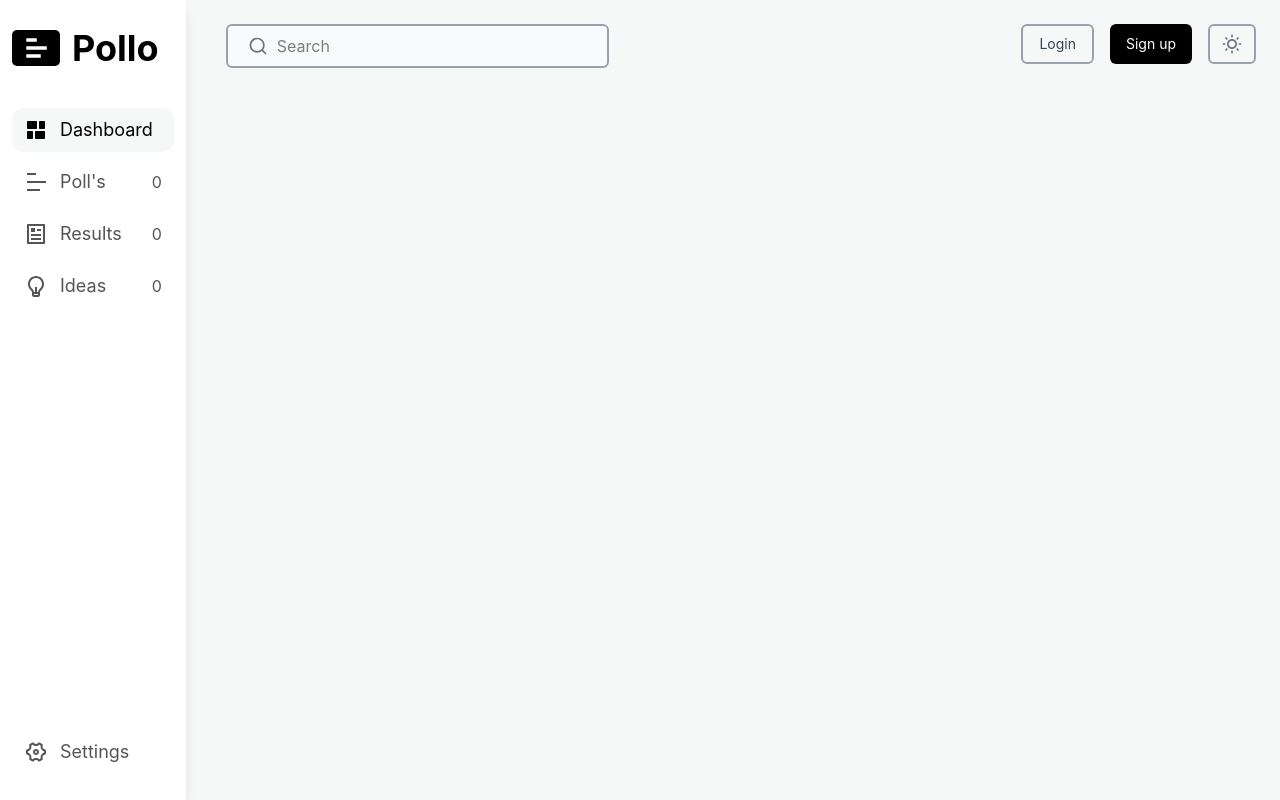
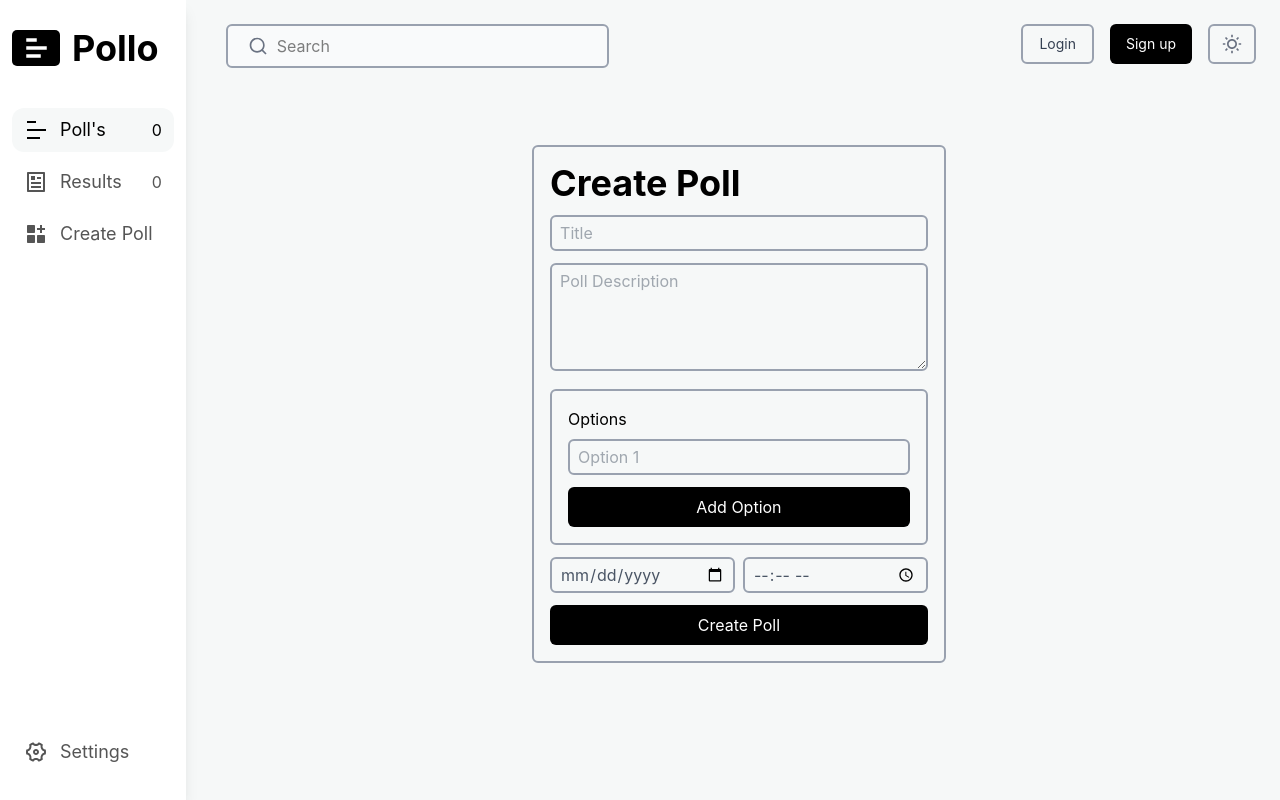
Before and after one commit to Faizan-Py-314/Pollo, a React app in the folder frontend/: page /createpoll in a window 1280 px wide. Built offline with nearby package versions, Linux system fonts and the light colour scheme; the HTML template or start-up script is replaced by a standard one.

Commit message:
Create CreatePoll page in frontend

```diff
--- a/frontend/src/App.jsx
+++ b/frontend/src/App.jsx
@@ -9,6 +9,7 @@ import PollPage from './pages/PollPage'
 import ResultPage from './pages/ResultPage'
 import RegisterPage from './pages/RegisterPage'
 import LoginPage from './pages/LoginPage'
+import CreatePollPage from './pages/CreatePollPage'
 
 
 function App() {
@@ -25,6 +26,7 @@ function App() {
               <Route path='/poll' element={<PollListPage />} />
               <Route path='/poll/:id' element={<PollPage />} />
               <Route path='/result' element={<ResultPage />} />
+              <Route path='/createpoll' element={<CreatePollPage />} />
               <Route path='/register' element={<RegisterPage />} />
               <Route path='/login' element={<LoginPage />} />
             </Routes>
--- a/frontend/src/components/Sidebar.jsx
+++ b/frontend/src/components/Sidebar.jsx
@@ -1,9 +1,9 @@
 import React, { useState } from 'react'
 import { Link } from 'react-router-dom'
-import { RiBarChartHorizontalLine, RiDashboardHorizontalFill, RiArticleLine, RiLightbulbLine, RiPaletteLine, RiSunLine, RiMoonLine, RiCloseLine, RiSettings4Line} from '@remixicon/react'
+import { RiBarChartHorizontalLine, RiDashboardHorizontalFill, RiArticleLine, RiFunctionAddFill, RiPaletteLine, RiSunLine, RiMoonLine, RiCloseLine, RiSettings4Line} from '@remixicon/react'
 
 const Sidebar = ({ navActive, setNavActive }) => {
-    const [active, setActive] = useState('dashboard')
+    const [active, setActive] = useState('polls')
     const [theme, setTheme] = useState(localStorage.getItem('theme')? localStorage.getItem('theme'): 'light')
 
     const toggleTheme = () => {
@@ -22,13 +22,6 @@ const Sidebar = ({ navActive, setNavActive }) => {
             </div>
 
             <ul className='mt-10 flex flex-col gap-2 relative h-[88%] [@media(min-height:800px)]:h-[90%]'>
-                <li className={` ${active == 'dashboard'? 'active':''} py-2 px-3 rounded-xl hover:bg-[#F6F8F8]`} onClick={()=> setActive('dashboard')}>
-                    <a onClick={()=> setNavActive(null)} href="#">
-                        <div className='flex gap-3 text-lg items-center'>
-                            <RiDashboardHorizontalFill />Dashboard
-                        </div>
-                    </a>
-                </li>
                 <li className={` ${active == 'polls'? 'active': ''} py-2 px-3 rounded-xl hover:bg-[#F6F8F8]`} onClick={()=> setActive('polls')}>
                     <Link onClick={()=> setNavActive(null)} className='flex items-center justify-between' to="/poll">
                         <div className='flex gap-3 text-lg items-center'>
@@ -46,12 +39,11 @@ const Sidebar = ({ navActive, setNavActive }) => {
                     </Link>
                 </li>
                 <li className={` ${active == 'idea'? 'active':''} py-2 px-3 rounded-xl hover:bg-[#F6F8F8]`} onClick={()=> setActive('idea')}>
-                    <a onClick={()=> setNavActive(null)} className='flex items-center justify-between' href="#">
+                    <Link onClick={()=> setNavActive(null)} className='flex items-center justify-between' to="/createpoll">
                         <div className='flex gap-3 text-lg items-center'>
-                            <RiLightbulbLine />Ideas
+                            <RiFunctionAddFill />Create Poll
                         </div>
-                        <span>0</span>
-                    </a>
+                    </Link>
                 </li>
                 <li className='py-2 px-3 rounded-xl hover:bg-[#F6F8F8] lg:hidden' onClick={toggleTheme}>
                     <a className='flex items-center justify-between' href="#">
--- a/frontend/src/index.css
+++ b/frontend/src/index.css
@@ -11,3 +11,7 @@
   scrollbar-width: none;
   -ms-overflow-style: none;
 }
+
+body {
+  background: #F6F8F8;
+}
--- /dev/null
+++ b/frontend/src/pages/CreatePollPage.jsx
@@ -0,0 +1,72 @@
+import React, { useRef, useState, useEffect } from 'react'
+
+
+const CreatePollPage = () => {
+    const [options, setOptions] = useState([{'title': ''}])
+
+    useEffect(() => {
+        if (optionRef.current) {
+            optionRef.current.scrollTop = optionRef.current.scrollHeight;
+        }
+    }, [options]);
+
+    const handleOptionChange = (index, value) => {
+        const updatedOptions = [...options];
+
+        // Update the 'title' property of the object at that index
+        updatedOptions[index] = { ...updatedOptions[index], title: value };
+
+        setOptions(updatedOptions);
+    };
+
+    const handleSubmit = (e) => {
+        console.log(options);
+    }
+
+    const optionRef = useRef(null)
+
+  return (
+    <>
+      <div className='px-5 py-3 lg:ml-4 md:pr-3.5 xl:pr-6 '>
+        <div className='flex flex-col items-center justify-center h-[75vh]'>
+            <div className='w-[95%] p-3 border-2 border-gray-400 rounded-md text-sm flex flex-col items-center gap-3 mt-2 sm:w-[75%] md:w-[60%] xl:w-[40%] md:text-base md:p-4'>
+                <h1 className='w-full text-2xl xl:text-4xl font-bold'>Create Poll</h1>
+                <div className='w-full'>
+                    <input className='w-full border-2 outline-none rounded-md border-gray-400 text-gray-600 py-1 px-2' type="text" placeholder='Title' />
+                </div>
+                <div className='w-full'>
+                    <textarea className='w-full border-2 outline-none rounded-md border-gray-400 text-gray-600 py-1 px-2' rows='4' placeholder='Poll Description'></textarea>
+                </div>
+                <div className='w-full p-2 border-2 border-gray-400 rounded-md flex flex-col gap-1 md:p-4'>
+                    <h3>Options</h3>
+                    <div ref={optionRef} className='max-h-40 overflow-auto container'>
+                        {options.map((option, index) => (
+                            <div key={index} className='mt-1'>
+                                <input value={option.title} onChange={(e) => handleOptionChange(index, e.target.value)} className='w-full border-2 outline-none rounded-md border-gray-400 text-gray-600 py-1 px-2' type='text' placeholder={`Option ${index+1}`} />
+                            </div>
+                        ))}
+                    </div>
+
+                    <button onClick={() => {setOptions([...options, {'title':''}])}}className='cursor-pointer w-full p-2 text-white bg-black text-center rounded-md mt-2'>Add Option</button>
+                </div>
+
+                <div className='flex w-full gap-2 text-xs md:text-base'>
+                    <div className='w-full'>
+                        <input className='w-full border-2 outline-none rounded-md border-gray-400 text-gray-600 py-1 px-2' type="date" />
+                    </div>
+
+                    <div className='w-full'>
+                        <input className='w-full border-2 outline-none rounded-md border-gray-400 text-gray-600 py-1 px-2' type="time" />
+                    </div>
+                </div>
+
+                <button onClick={handleSubmit} className='cursor-pointer w-full text-white bg-black text-center rounded-md p-2'>Create Poll</button>
+
+            </div>
+        </div>
+      </div>
+    </>
+  )
+}
+
+export default CreatePollPage
```
